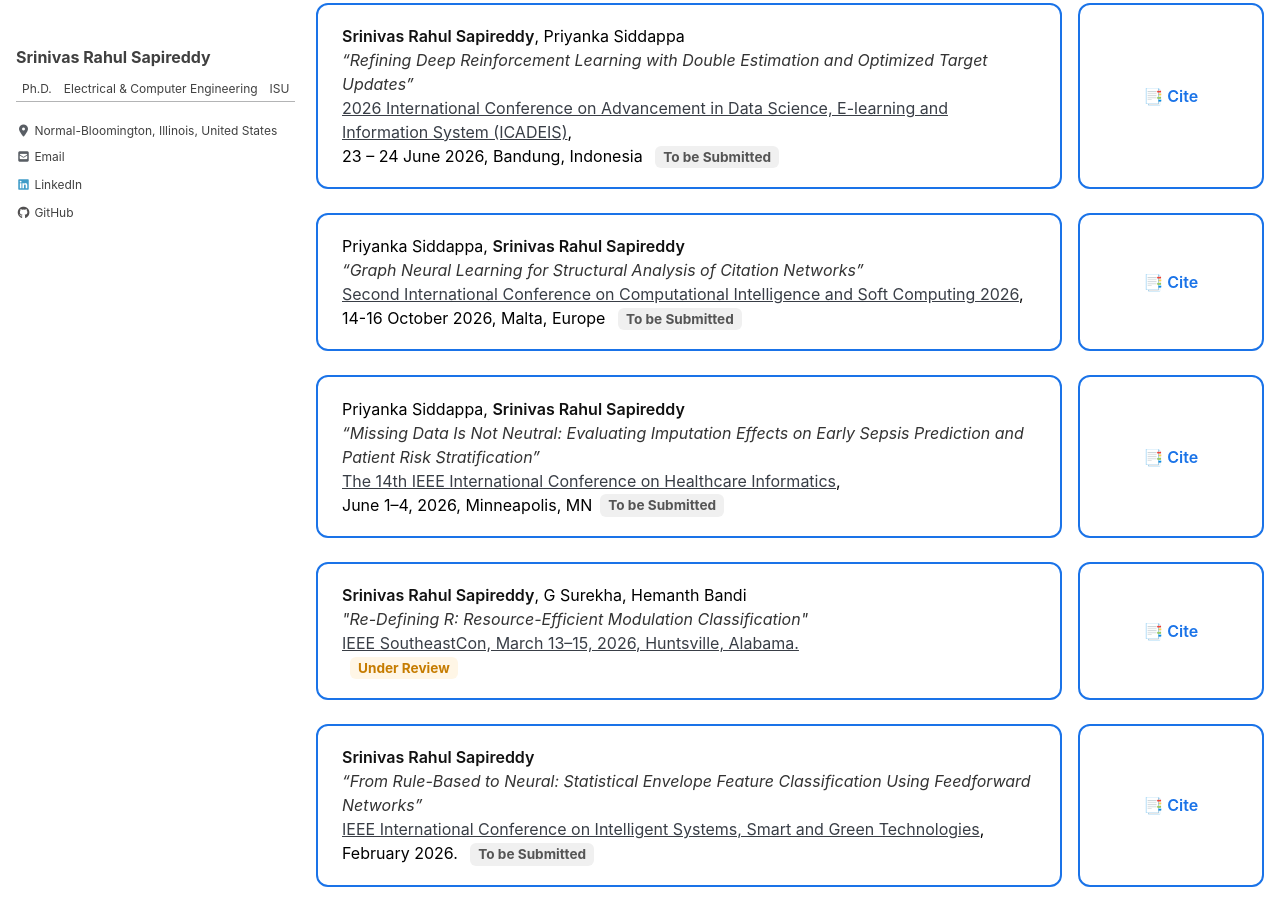
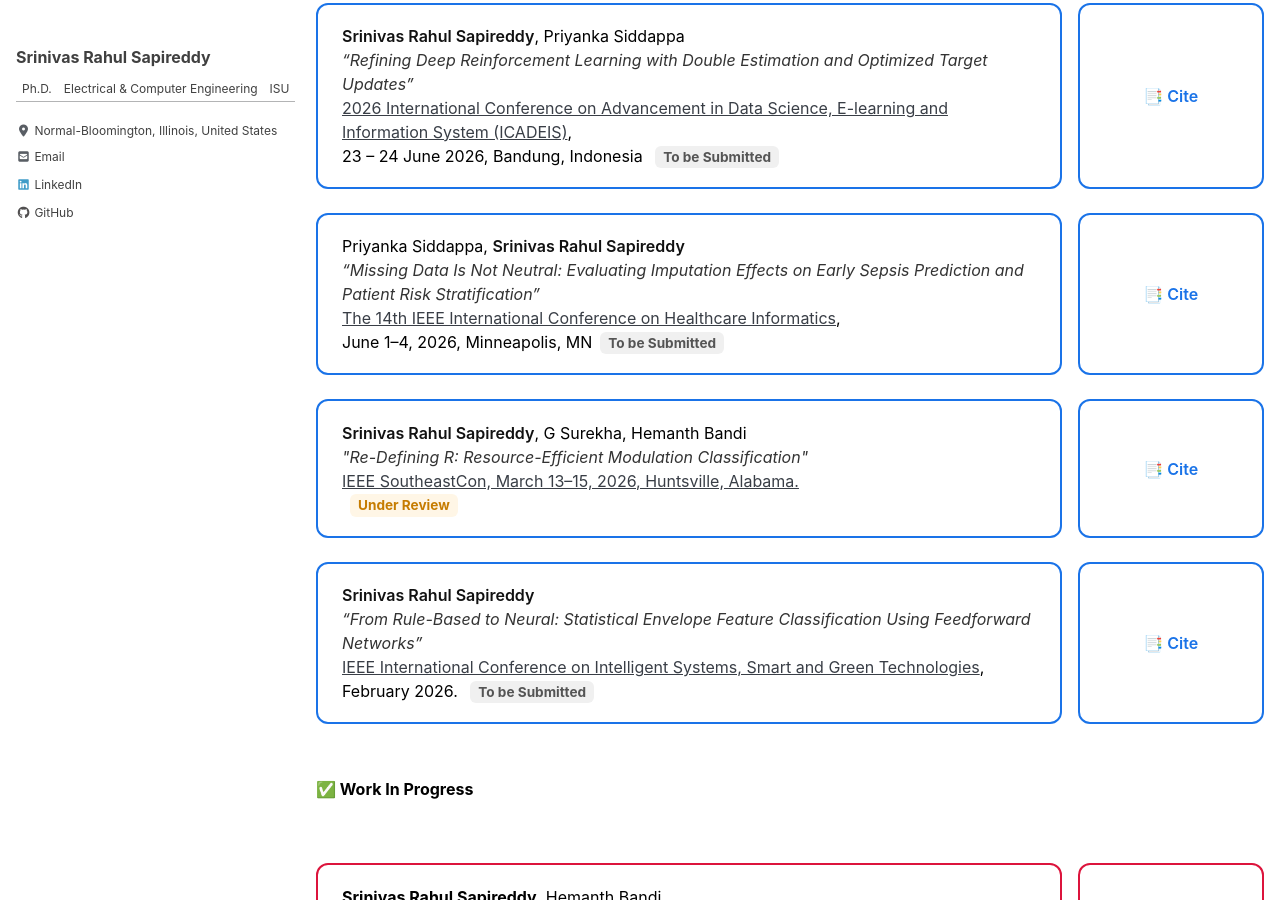
Before and after one commit to srsapireddy/srsapireddy.github.io, a Jekyll site: the page built from _pages/publications.md, in a window 1280 px wide and 900 px high, scrolled down 2159 px. Built offline with Jekyll 4.4.1, drawn with Linux system fonts in a browser that asks for light colours; cached includes are drawn as plain includes; nearby versions of some CDN libraries.

Commit message:
Update publications.md

```diff
--- a/_pages/publications.md
+++ b/_pages/publications.md
@@ -361,17 +361,6 @@
         <textarea id="cite12" class="hidden-citation">To be Submitted</textarea>
       </div>
     </div>
-       <div class="pub-entry">
-      <div class="pub-card">
-      Priyanka Siddappa, <strong>Srinivas Rahul Sapireddy</strong> <br>
-      <em>“Graph Neural Learning for Structural Analysis of Citation Networks”</em><br>
-      <a href="https://www.ciscom.org/" target="_blank">Second International Conference on Computational Intelligence and Soft Computing 2026</a>,<br> 14-16 October 2026, Malta, Europe <span class="status pending">To be Submitted</span>
-    </div>
-      <div class="cite-box" onclick="copyCitation('cite12')">
-        📑 Cite
-        <textarea id="cite12" class="hidden-citation">To be Submitted</textarea>
-      </div>
-    </div>
     <div class="pub-entry">
       <div class="pub-card">
       Priyanka Siddappa, <strong>Srinivas Rahul Sapireddy</strong><br>
```
